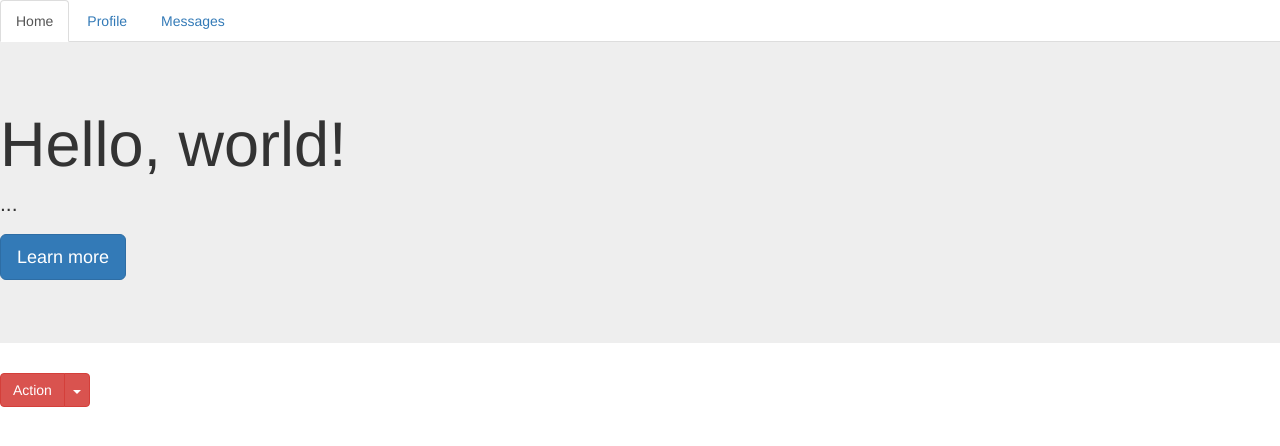
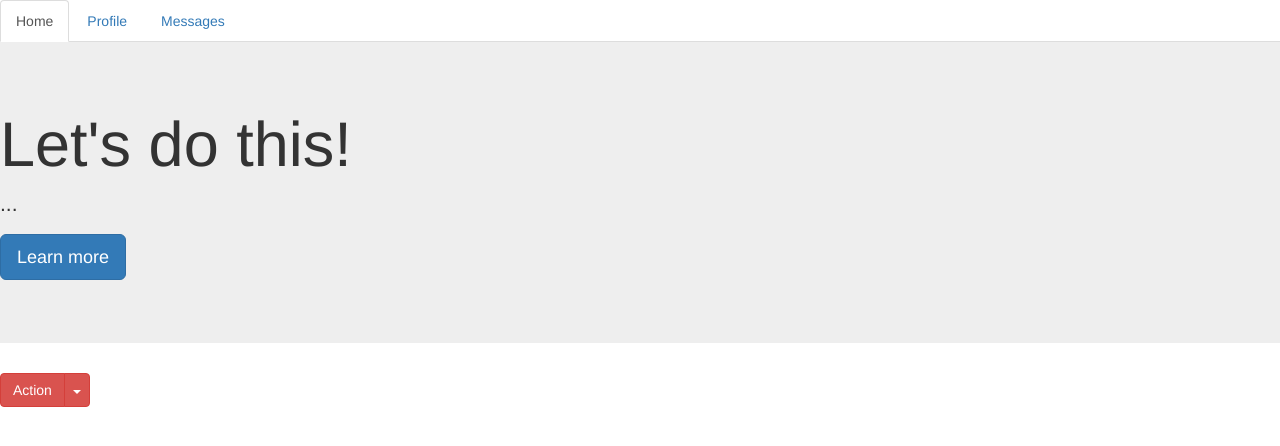
Before and after one commit to krstn77/bootstrap, a plain HTML site: page index.html in a window 1280 px wide. Drawn offline with nearby package versions, Linux system fonts and the light colour scheme.

Commit message:
bootstrap changes

```diff
--- a/index.html
+++ b/index.html
@@ -15,7 +15,7 @@
     <li role="presentation"><a href="#">Messages</a></li>
   </ul>
   <div class="jumbotron">
-    <h1>Hello, world!</h1>
+    <h1>Let's do this!</h1>
     <p>...</p>
     <p><a class="btn btn-primary btn-lg" href="#" role="button">Learn more</a></p>
   </div>
```
